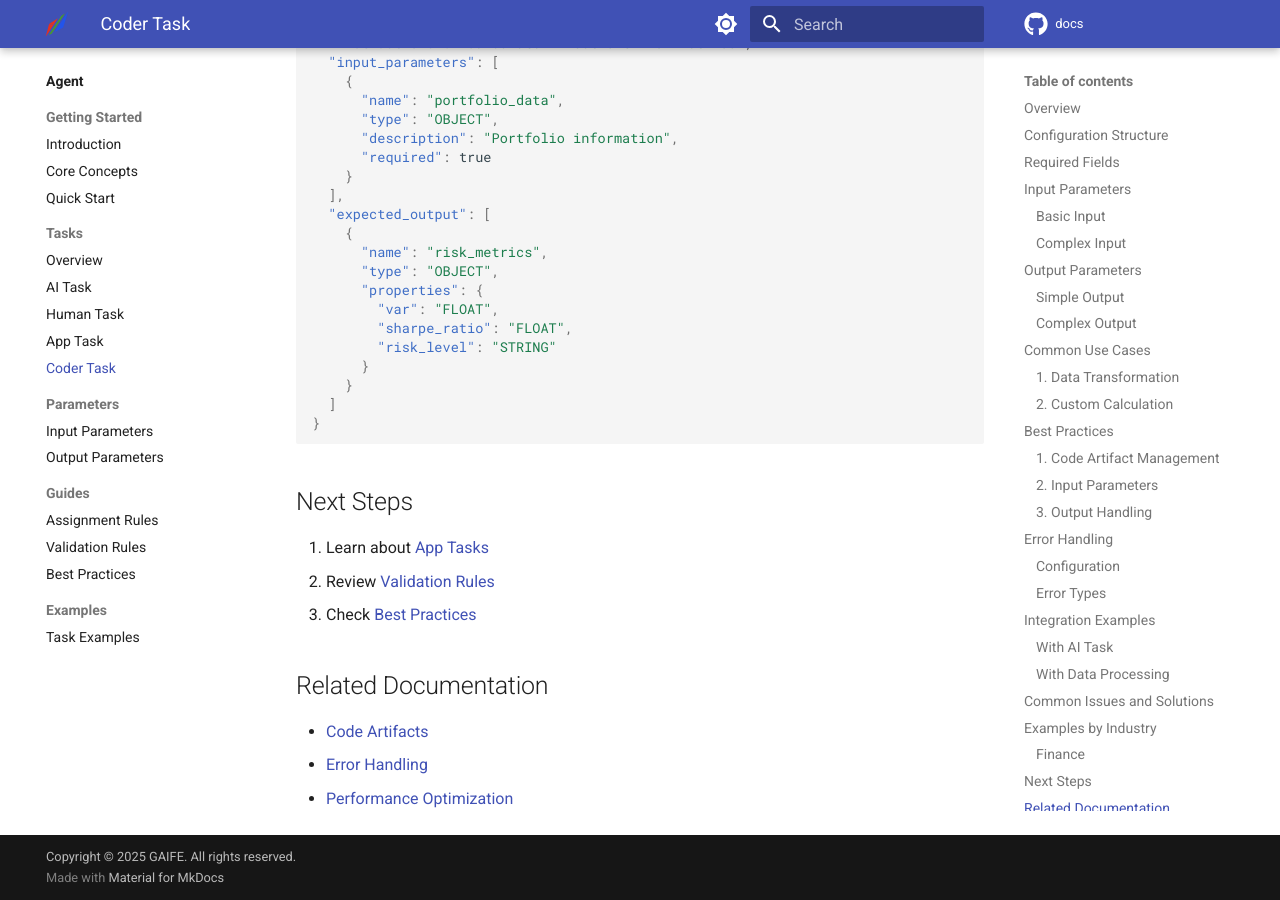
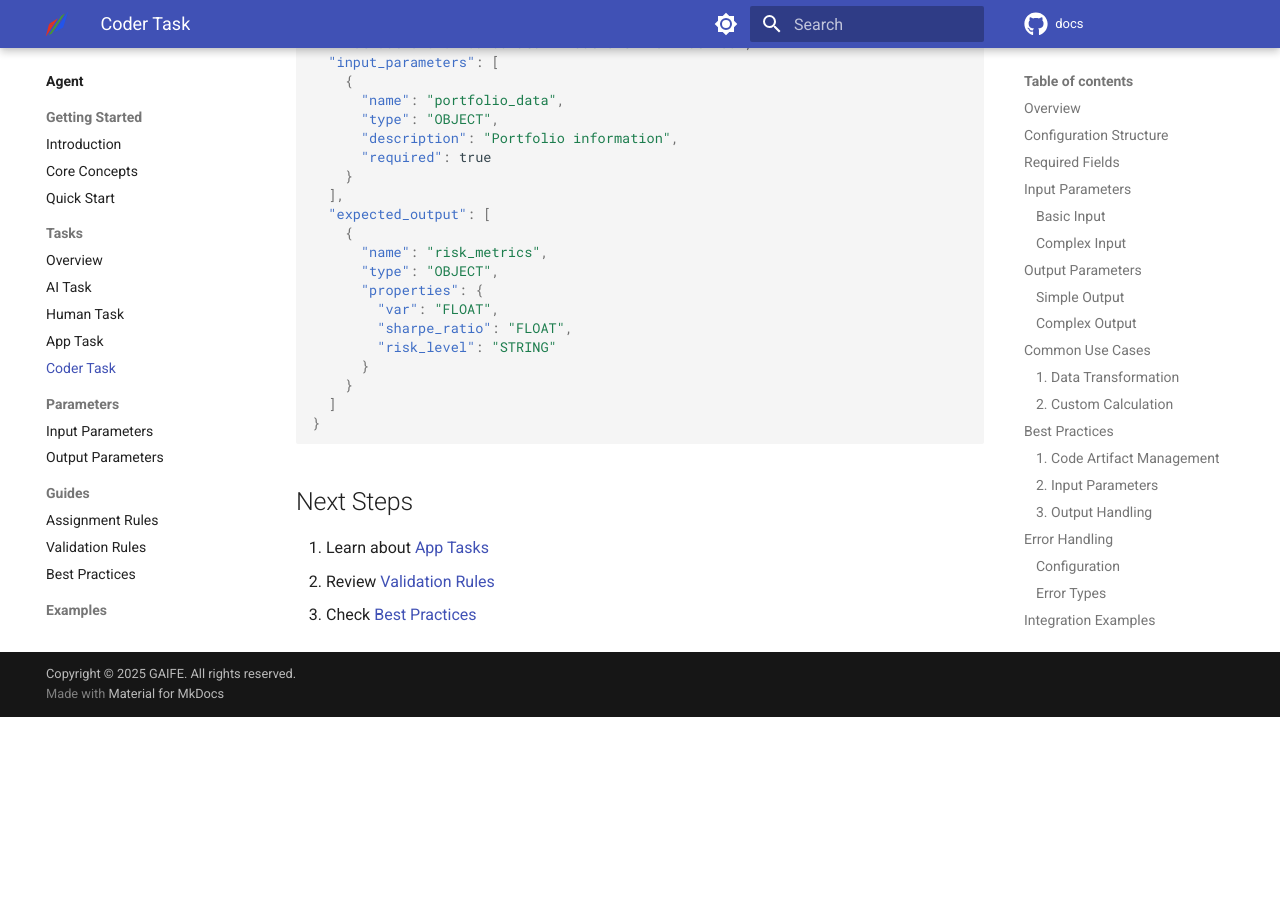
Before and after one commit to gaife/docs, an MkDocs documentation site: the page built from docs/agent/tasks/coder-task.md, in a window 1280 px wide and 900 px high, scrolled down 6390 px. Built offline with MkDocs 1.6.1 and Material for MkDocs 9.7.7, drawn with Linux system fonts in a browser that asks for light colours; comment, search, counter and statistics services are not loaded; after the commit the page ends 7107 px from its top, so only the background shows below that.

```diff
--- a/docs/agent/tasks/coder-task.md
+++ b/docs/agent/tasks/coder-task.md
@@ -289,9 +289,3 @@ graph TD
 1. Learn about [App Tasks](app-task.md)
 2. Review [Validation Rules](../guides/validation-rules.md)
 3. Check [Best Practices](../guides/best-practices.md)
-
-## Related Documentation
-
-- [Code Artifacts](../guides/code-artifacts.md)
-- [Error Handling](../guides/error-handling.md)
-- [Performance Optimization](../guides/performance.md)
```
Also changed, not shown: docs/agent/guides/best-practices.md (+0 -1 lines), docs/agent/index.md (+0 -2 lines), docs/agent/tasks/app-task.md (+0 -6 lines), docs/agent/tasks/human-task.md (+0 -2 lines), docs/agent/tasks/overview.md (+4 -4 lines).
